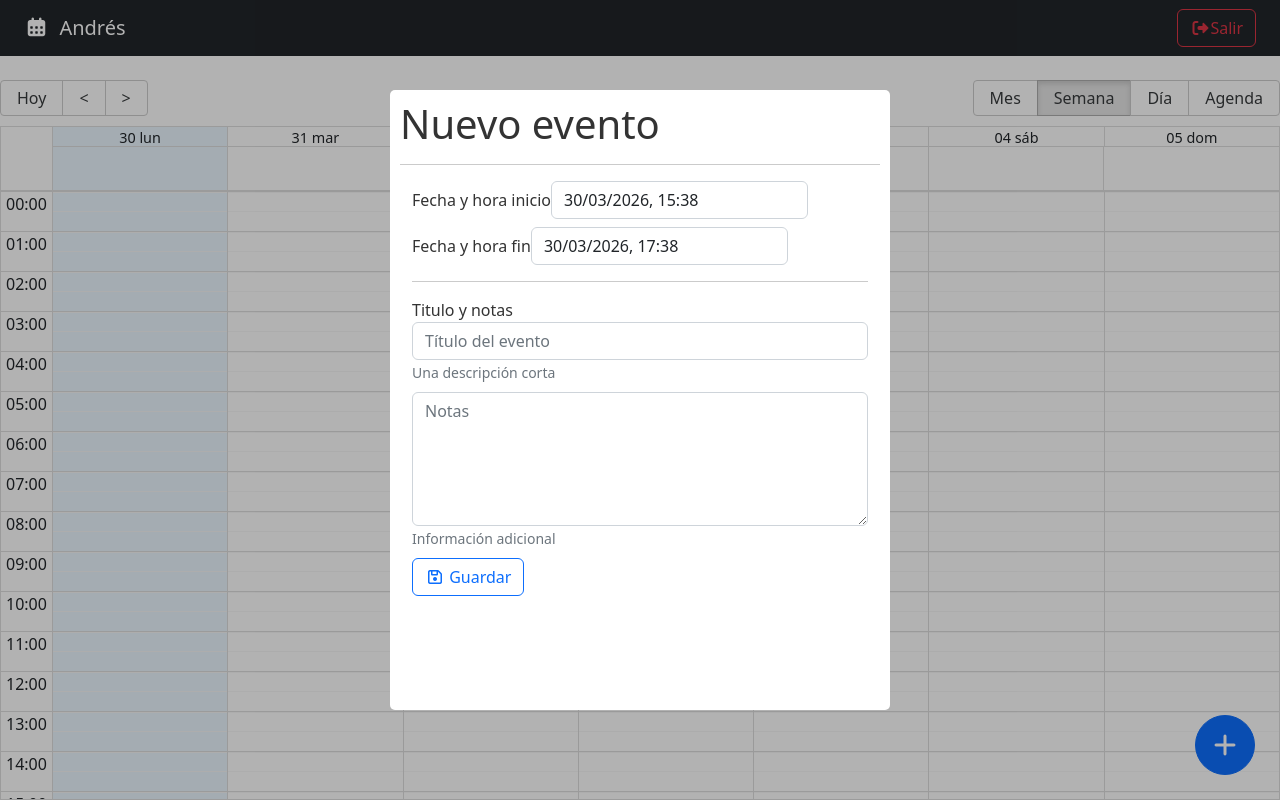
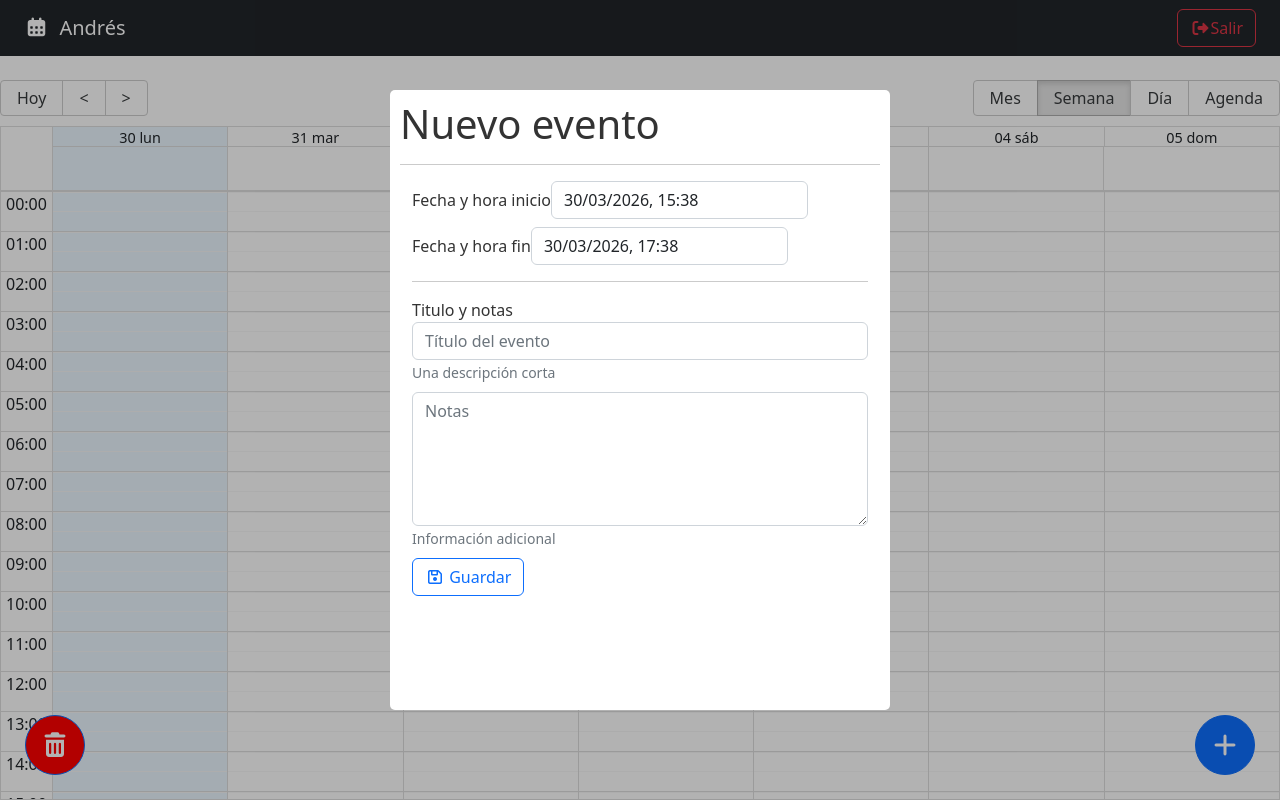
Before and after one commit to Macheta06/calendar-app, a React (Vite) app: page / in a window 1280 px wide. Both pictures are taken after a click on the button 1225 px from the left and 745 px from the top of the page. Built offline with nearby package versions, Linux system fonts and the light colour scheme.

Commit message:
feat(calendar) Add delete event function

```diff
--- /dev/null
+++ b/src/calendar/components/FabDelete.jsx
@@ -0,0 +1,21 @@
+import { useCalendarStore } from "../../hooks";
+
+export const FabDelete = () => {
+  const { deleteEvent, hasEventSelected } = useCalendarStore();
+
+  const handleDelete = () => {
+    deleteEvent();
+  };
+
+  return (
+    <button
+      className="btn btn-primary fab-danger"
+      onClick={handleDelete}
+      style={{
+        display: hasEventSelected ? "" : "none",
+      }}
+    >
+      <i className="fas fa-trash-alt"></i>
+    </button>
+  );
+};
--- a/src/calendar/index.js
+++ b/src/calendar/index.js
@@ -3,3 +3,4 @@ export * from "./components/Navbar";
 export * from "./components/CalendarEvent";
 export * from "./components/CalendarModal";
 export * from "./components/FabAddNew";
+export * from "./components/FabDelete";
--- a/src/calendar/pages/CalendarPage.jsx
+++ b/src/calendar/pages/CalendarPage.jsx
@@ -1,6 +1,12 @@
 import { Calendar } from "react-big-calendar";
 
-import { CalendarEvent, CalendarModal, FabAddNew, Navbar } from "../";
+import {
+  CalendarEvent,
+  CalendarModal,
+  FabAddNew,
+  FabDelete,
+  Navbar,
+} from "../";
 import { localizer, getMessagesES } from "../../helpers";
 
 import "react-big-calendar/lib/css/react-big-calendar.css";
@@ -61,6 +67,7 @@ export const CalendarPage = () => {
       />
       <CalendarModal />
       <FabAddNew />
+      <FabDelete />
     </>
   );
 };
--- a/src/hooks/useCalendarStore.js
+++ b/src/hooks/useCalendarStore.js
@@ -1,6 +1,10 @@
 import { useDispatch, useSelector } from "react-redux";
 import { onSetActiveEvent } from "../store/";
-import { onAddNewEvent, onUpdateEvent } from "../store/calendar/calendarSlice";
+import {
+  onAddNewEvent,
+  onDeleteEvent,
+  onUpdateEvent,
+} from "../store/calendar/calendarSlice";
 
 export const useCalendarStore = () => {
   const dispatch = useDispatch();
@@ -21,13 +25,19 @@ export const useCalendarStore = () => {
     }
   };
 
+  const startDeletingEvent = () => {
+    dispatch(onDeleteEvent());
+  };
+
   return {
     //*Properties
     events,
     activeEvent,
+    hasEventSelected: !!activeEvent,
 
     //*Methods
     setActiveEvent,
     startSavingEvent,
+    deleteEvent: startDeletingEvent,
   };
 };
--- a/src/store/calendar/calendarSlice.js
+++ b/src/store/calendar/calendarSlice.js
@@ -36,9 +36,17 @@ export const calendarSlice = createSlice({
         return event;
       });
     },
+    onDeleteEvent: (state) => {
+      if (state.activeEvent) {
+        state.events = state.events.filter(
+          (event) => event._id !== state.activeEvent._id,
+        );
+        state.activeEvent = null;
+      }
+    },
   },
 });
 
 // Action creators are generated for each case reducer function
-export const { onAddNewEvent, onSetActiveEvent, onUpdateEvent } =
+export const { onAddNewEvent, onSetActiveEvent, onUpdateEvent, onDeleteEvent } =
   calendarSlice.actions;
--- a/src/styles.css
+++ b/src/styles.css
@@ -59,3 +59,19 @@
   display: inline-block;
   vertical-align: middle;
 }
+
+.fab-danger {
+  border-radius: 50%;
+  bottom: 25px;
+  width: 60px;
+  height: 60px;
+  line-height: 60px;
+  font-size: 24px;
+  position: fixed;
+  left: 25px;
+  text-align: center;
+  display: flex;
+  align-items: center;
+  justify-content: center;
+  background-color: red;
+}
```
